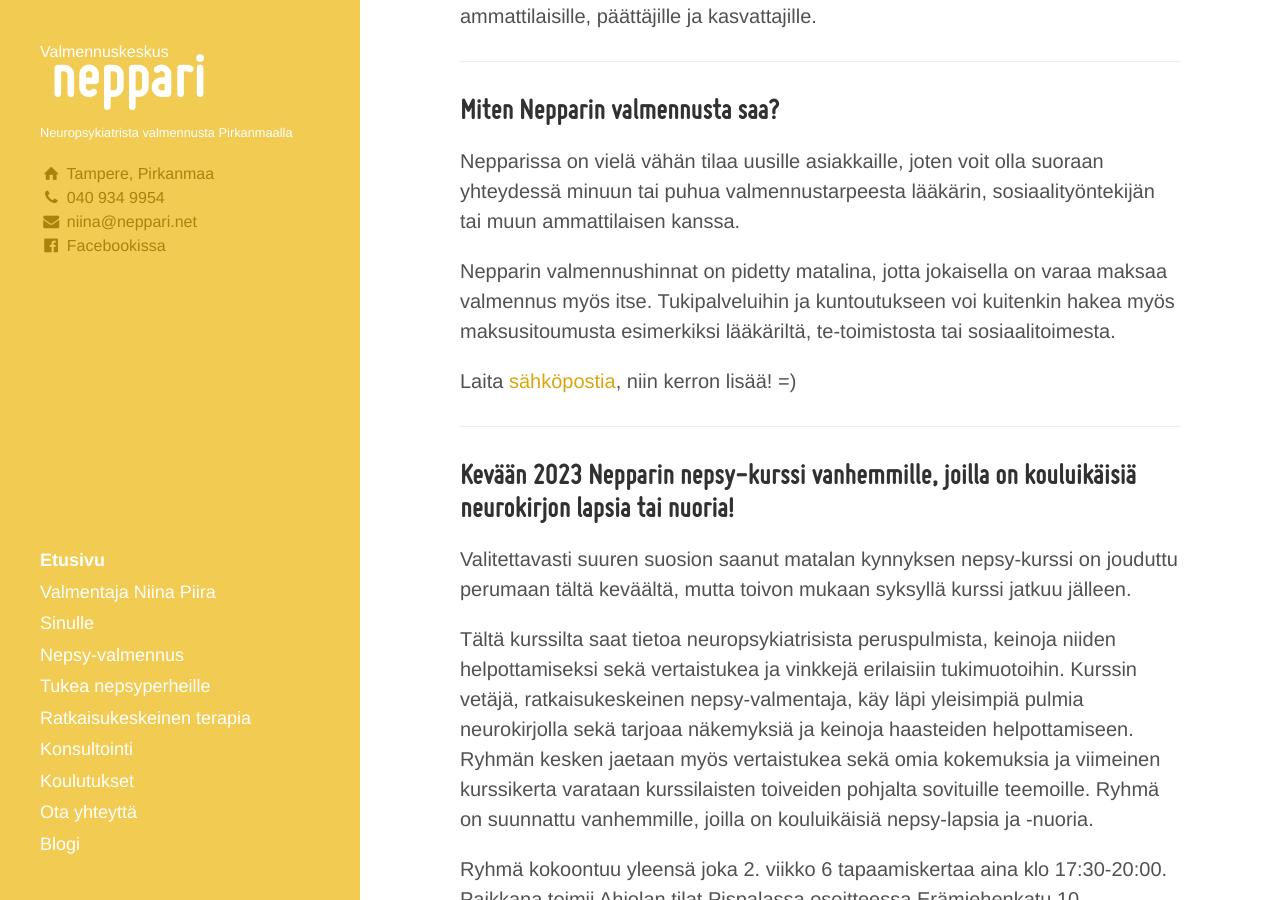
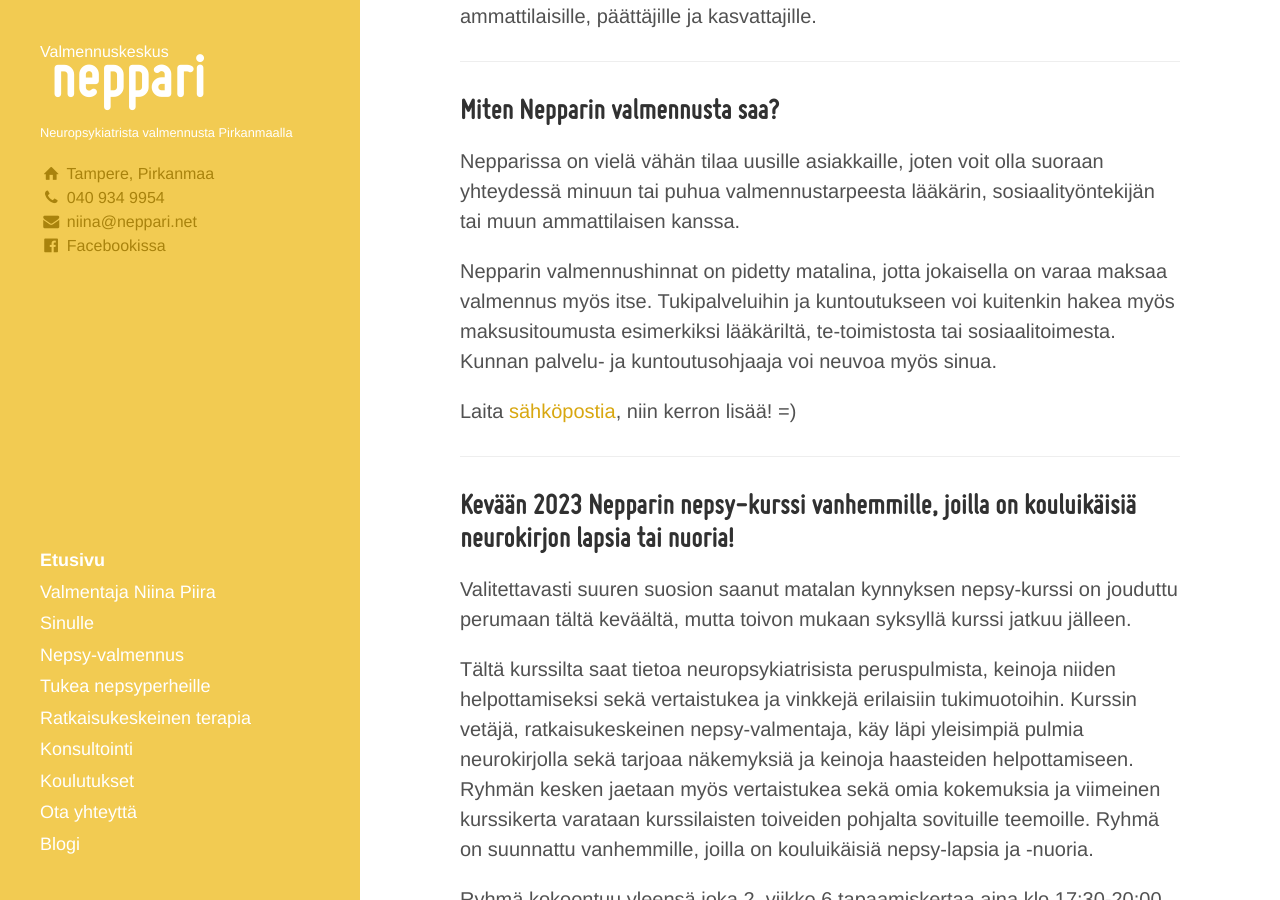
Before and after one commit to niinapiira/neppari.net, a Jekyll site: the page built from index.md, in a window 1280 px wide and 900 px high, scrolled down 491 px. Built offline with Jekyll 4.4.1, drawn with Linux system fonts in a browser that asks for light colours.

Commit message:
Update index.md

```diff
--- a/index.md
+++ b/index.md
@@ -31,7 +31,7 @@ ___
 
 Nepparissa on vielä vähän tilaa uusille asiakkaille, joten voit olla suoraan yhteydessä minuun tai puhua valmennustarpeesta lääkärin, sosiaalityöntekijän tai muun ammattilaisen kanssa.
 
-Nepparin valmennushinnat on pidetty matalina, jotta jokaisella on varaa maksaa valmennus myös itse. Tukipalveluihin ja kuntoutukseen voi kuitenkin hakea myös maksusitoumusta esimerkiksi lääkäriltä, te-toimistosta tai sosiaalitoimesta.
+Nepparin valmennushinnat on pidetty matalina, jotta jokaisella on varaa maksaa valmennus myös itse. Tukipalveluihin ja kuntoutukseen voi kuitenkin hakea myös maksusitoumusta esimerkiksi lääkäriltä, te-toimistosta tai sosiaalitoimesta. Kunnan palvelu- ja kuntoutusohjaaja voi neuvoa myös sinua.
 
 Laita [sähköpostia](/ota-yhteytta), niin kerron lisää! =)
 
```
